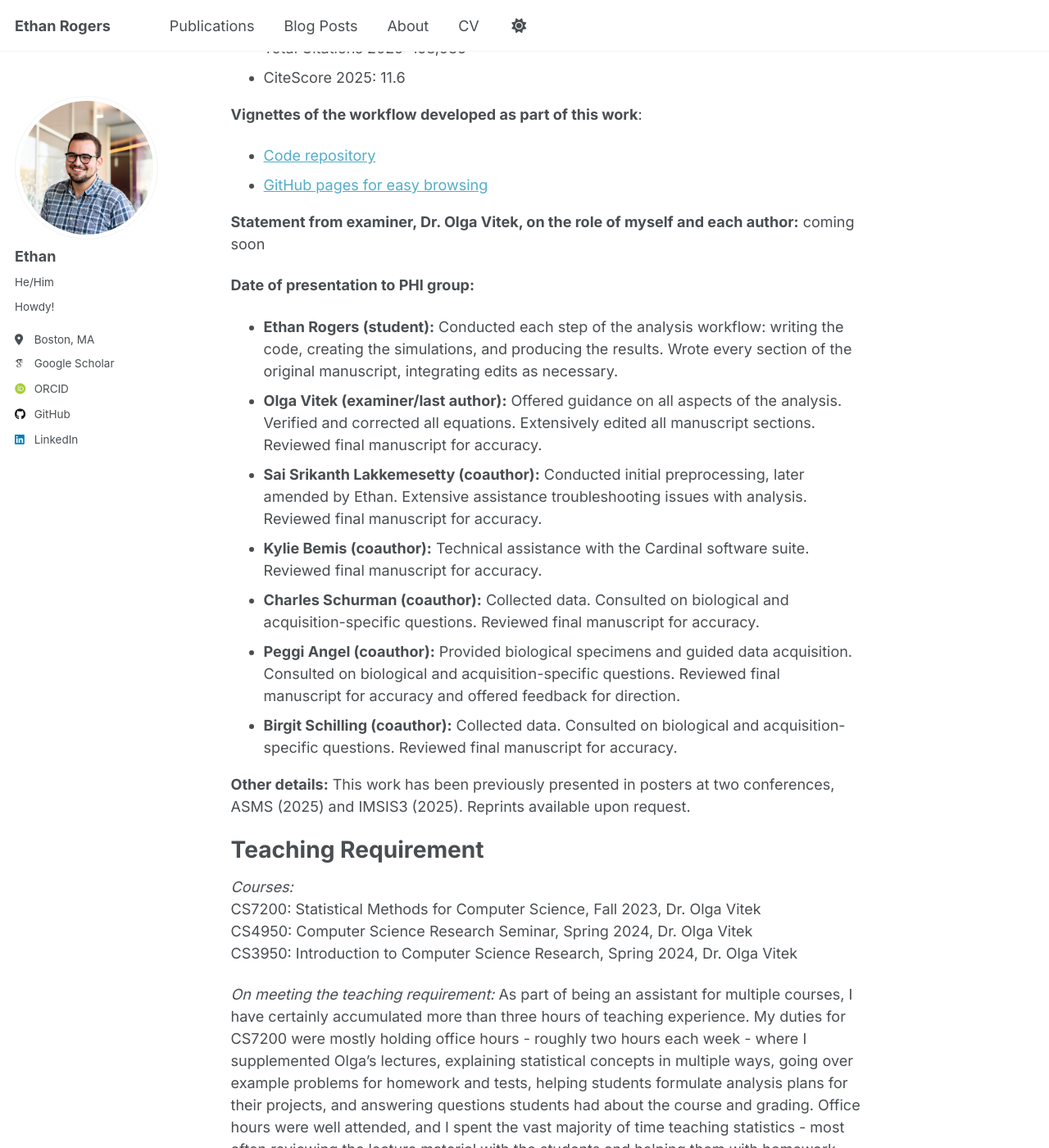
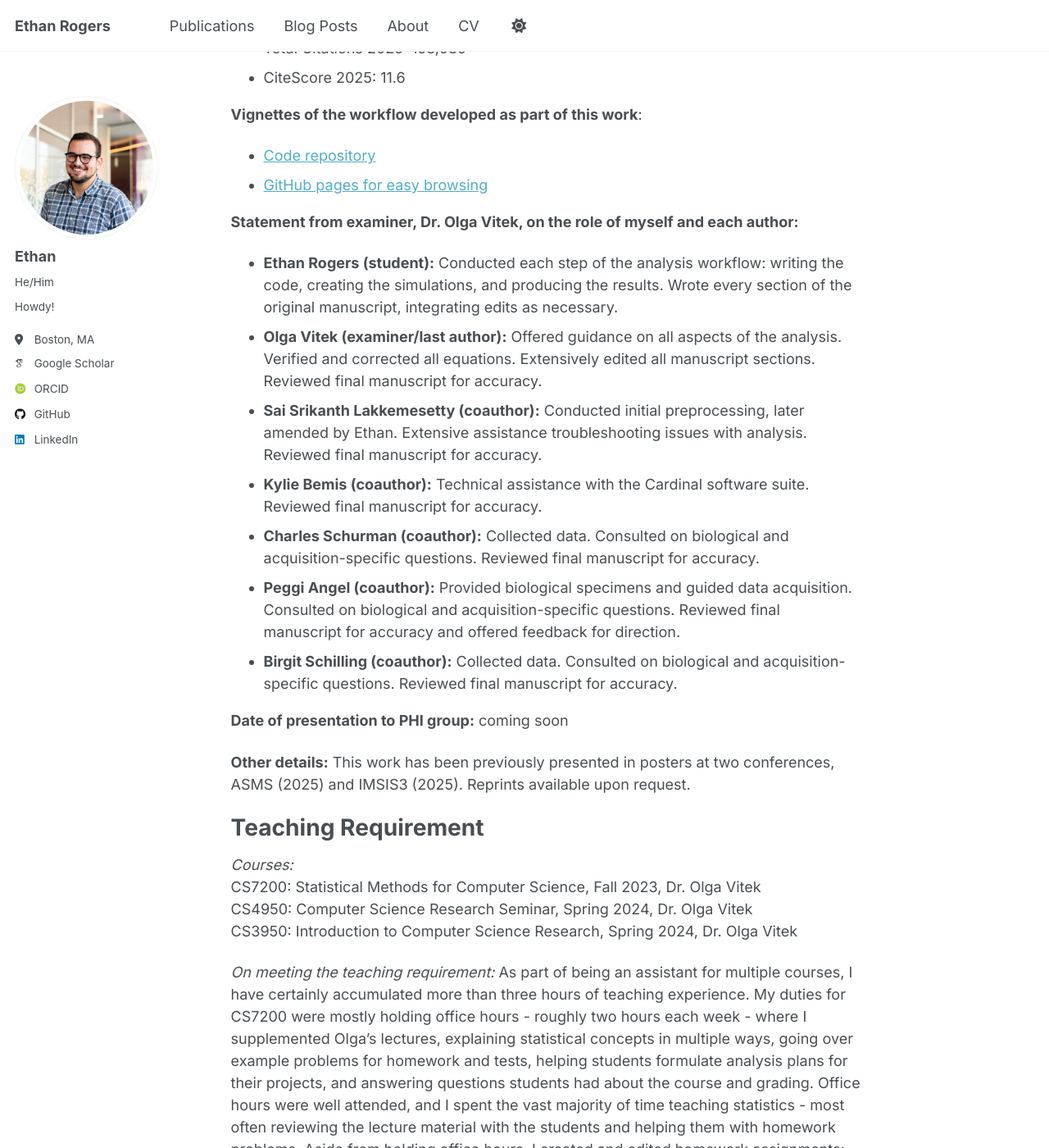
Before and after one commit to EBRogers/EBRogers.github.io, a Jekyll site: the page built from _posts/2025-10-20-blog-post-quals.md, in a window 1280 px wide and 1400 px high, scrolled down 4132 px. Shown: the whole window at 82% size. Built offline with Jekyll 4.4.1, drawn with Linux system fonts in a browser that asks for light colours; emoji names are drawn with the system emoji font; some web fonts are replaced; some of the changed lines change nothing that is shown.

Commit message:
Fixed formatting issue

```diff
--- a/_posts/2025-10-20-blog-post-quals.md
+++ b/_posts/2025-10-20-blog-post-quals.md
@@ -85,9 +85,7 @@ Some stats (from 2025):
 - [Code repository](https://github.com/EBRogers/MSI-Arthritis-Vignettes)
 - [GitHub pages for easy browsing](https://ebrogers.github.io/MSI-Arthritis-Vignettes)
 
-**Statement from examiner, Dr. Olga Vitek, on the role of myself and each author:** coming soon
-
-**Date of presentation to PHI group:**
+**Statement from examiner, Dr. Olga Vitek, on the role of myself and each author:**
 - **Ethan Rogers (student):** Conducted each step of the analysis workflow: writing the code, creating the simulations, and producing the results. Wrote every section of the original manuscript, integrating edits as necessary.
 - **Olga Vitek (examiner/last author):** Offered guidance on all aspects of the analysis. Verified and corrected all equations. Extensively edited all manuscript sections. Reviewed final manuscript for accuracy.
 - **Sai Srikanth Lakkemesetty (coauthor):** Conducted initial preprocessing, later amended by Ethan. Extensive assistance troubleshooting issues with analysis. Reviewed final manuscript for accuracy.
@@ -95,6 +93,8 @@ Some stats (from 2025):
 - **Charles Schurman (coauthor):** Collected data. Consulted on biological and acquisition-specific questions. Reviewed final manuscript for accuracy.
 - **Peggi Angel (coauthor):** Provided biological specimens and guided data acquisition. Consulted on biological and acquisition-specific questions. Reviewed final manuscript for accuracy and offered feedback for direction.
 - **Birgit Schilling (coauthor):** Collected data. Consulted on biological and acquisition-specific questions. Reviewed final manuscript for accuracy.
+
+**Date of presentation to PHI group:** coming soon
 
 **Other details:** This work has been previously presented in posters at two conferences, ASMS (2025) and IMSIS3 (2025). Reprints available upon request.
 
```
